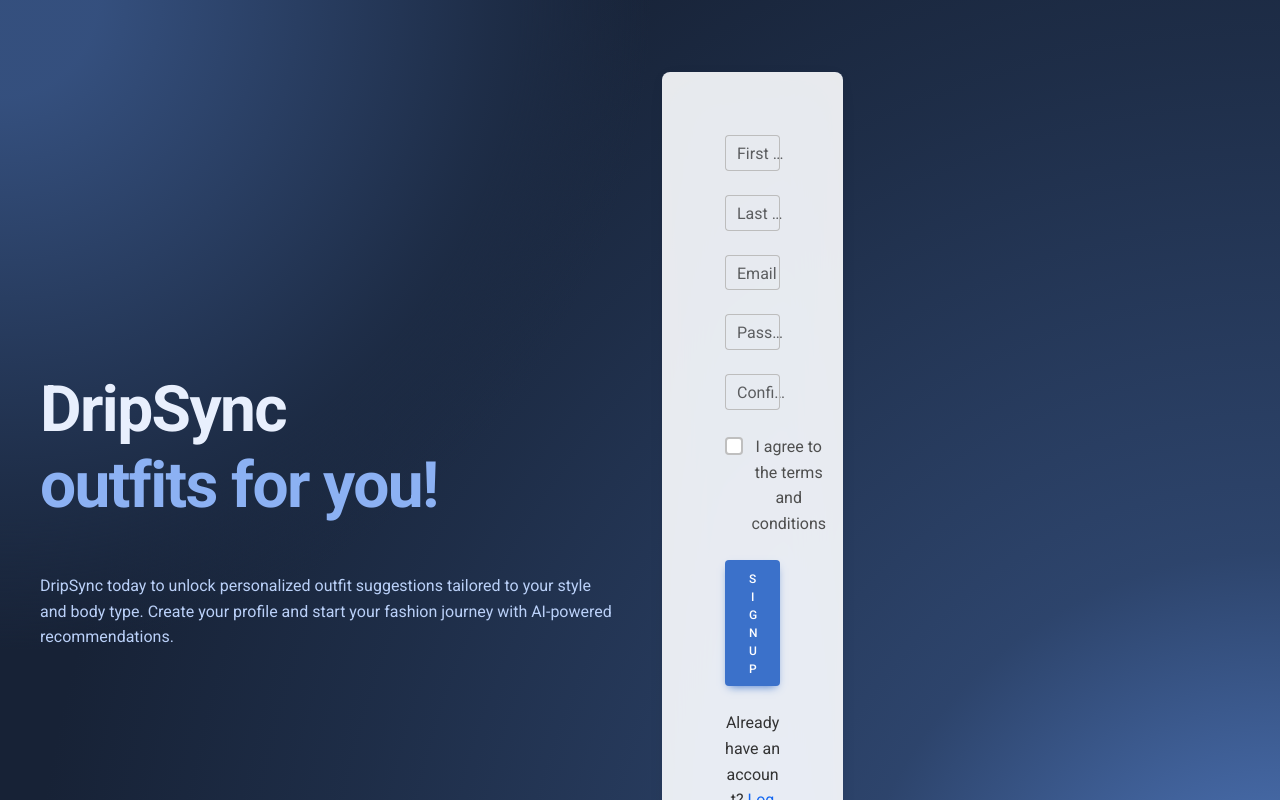
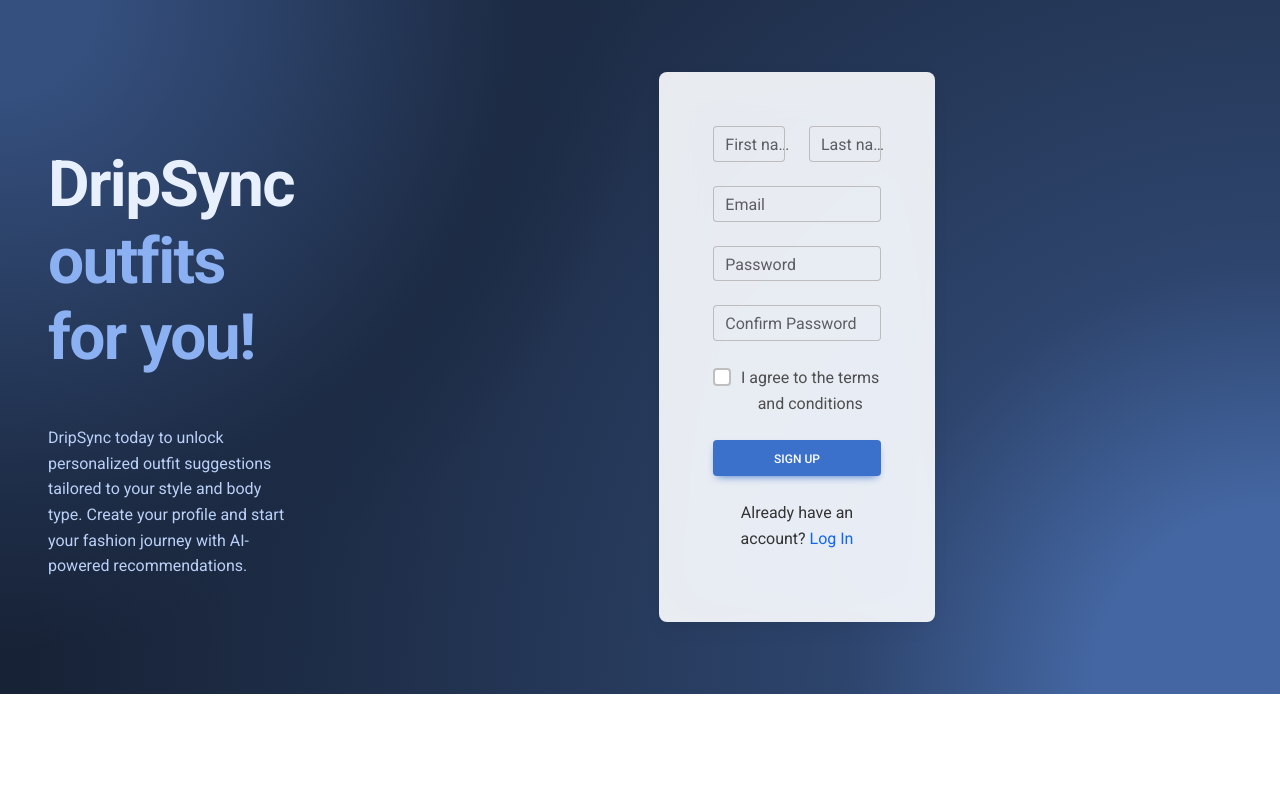
Before and after one commit to Somzee5/DripSync_Repo, a React (Create React App) app in the folder DripSyncFrontend/dripsync/: page /register in a window 1280 px wide. Shown: the top 800 px of the page. Built offline with nearby package versions, Linux system fonts and the light colour scheme.

Commit message:
Styling adjustments done

```diff
--- a/DripSyncFrontend/dripsync/src/Components/Login.js
+++ b/DripSyncFrontend/dripsync/src/Components/Login.js
@@ -77,7 +77,7 @@
         </MDBCol>
 
         <MDBCol md='6' className='position-relative'>
-          <MDBCard className='my-5 bg-glass' style={{ maxWidth: '500px', padding: '20px', margin: '0 auto' }}>
+          <MDBCard className='my-5 bg-glass' style={{ maxWidth: '600px', width: '600px', padding: '20px', margin: '0 auto' }}>
             <MDBCardBody className='p-4'>
               <div className="d-flex justify-content-end mb-4">
                 <MDBBtn size='md' onClick={() => history.push('/register')}>
--- a/DripSyncFrontend/dripsync/src/Components/Signup.js
+++ b/DripSyncFrontend/dripsync/src/Components/Signup.js
@@ -1,6 +1,6 @@
 import React, { useState } from 'react';
 import { useHistory } from 'react-router-dom';
-import api from '../utils/api'; // Assuming you're using the api utility for HTTP requests
+import api from '../utils/api';
 import {
   MDBBtn,
   MDBContainer,
@@ -15,7 +15,6 @@
 const Signup = () => {
   const history = useHistory();
 
-  // State management for form fields
   const [formData, setFormData] = useState({
     firstName: '',
     lastName: '',
@@ -27,7 +26,6 @@
 
   const [error, setError] = useState('');
 
-  // Handle input changes
   const handleInputChange = (e) => {
     setFormData({
       ...formData,
@@ -35,7 +33,6 @@
     });
   };
 
-  // Handle checkbox toggle
   const handleCheckboxChange = (e) => {
     setFormData({
       ...formData,
@@ -43,7 +40,6 @@
     });
   };
 
-  // Handle form submission
   const handleSubmit = async (e) => {
     e.preventDefault();
 
@@ -58,7 +54,7 @@
     }
 
     try {
-      const response = await api.post('/register/', {  // Fixed path
+      const response = await api.post('/register/', {
         firstname: formData.firstName,
         lastname: formData.lastName,
         email: formData.email,
@@ -70,10 +66,7 @@
       const { access, user_id } = response.data;
       sessionStorage.setItem('access_token', access);
       history.push(`/profile/${user_id}`);
-
-    }
-    catch (err)
-    {
+    } catch (err) {
       console.error(err);
       setError('An error occurred during registration. Please try again.');
     }
@@ -85,20 +78,22 @@
 
   return (
     <MDBContainer fluid className='p-4 background-radial-gradient overflow-hidden'>
-      <MDBRow>
-        <MDBCol md='6' className='text-center text-md-start d-flex flex-column justify-content-center'>
-          <h1 className="my-5 display-3 fw-bold ls-tight px-3" style={{color: 'hsl(218, 81%, 95%)'}}>
+      <MDBRow className="justify-content-center align-items-center">
+        {/* DripSync Welcome Text on the Left */}
+        <MDBCol md='3' className='text-center text-md-start d-flex flex-column justify-content-center'>
+          <h1 className="my-5 display-3 fw-bold ls-tight px-4" style={{color: 'hsl(218, 81%, 95%)'}}>
             DripSync<br />
             <span style={{color: 'hsl(218, 81%, 75%)'}}>outfits for you!</span>
           </h1>
-          <p className='px-3' style={{color: 'hsl(218, 81%, 85%)'}}>
+          <p className='px-4' style={{color: 'hsl(218, 81%, 85%)'}}>
             DripSync today to unlock personalized outfit suggestions tailored to your style and body type. Create your profile and start your fashion journey with AI-powered recommendations.
           </p>
         </MDBCol>
 
-        <MDBCol md='6' className='position-relative'>
-          <MDBCard className='my-5 bg-glass'>
-            <MDBCardBody className='p-5'>
+        {/* Signup Form Card */}
+        <MDBCol md='9' className='position-relative'>
+          <MDBCard className='my-5 bg-glass' style={{ maxWidth: '800px', padding: '30px', margin: '20px auto' }}>
+            <MDBCardBody className='p-4'>
               <form onSubmit={handleSubmit}>
                 <MDBRow>
                   <MDBCol col='6'>
@@ -166,14 +161,12 @@
                   Already have an account? <span style={{color: '#1266f1', cursor: 'pointer'}} onClick={handleLoginClick}>Log In</span>
                 </p>
               </form>
-
-
             </MDBCardBody>
           </MDBCard>
         </MDBCol>
       </MDBRow>
     </MDBContainer>
   );
-}
+};
 
 export default Signup;
--- a/DripSyncFrontend/dripsync/src/Pages/Home.js
+++ b/DripSyncFrontend/dripsync/src/Pages/Home.js
@@ -1,7 +1,7 @@
 import React, { useState, useEffect } from 'react';
 import { MDBContainer, MDBRow, MDBCol } from 'mdb-react-ui-kit';
 import HeroSection from '../Components/HeroSection';
-import ProductCard from '../Components/ProductCard';
+import TaskCard from '../Components/ProductCard';
 import api from '../utils/api';
 
 const Home = () => {
@@ -46,14 +46,14 @@
         <HeroSection handleSearch={handleSearch} user_id={user_id} suggestions={suggestions} />
       )}
 
-      {/* Product Cards */}
+      {/* Product Cards
       <MDBRow className="product-cards mt-5">
         {products.map((product, index) => (
           <MDBCol md="9" key={index}>
-            <ProductCard product={product} />
+            <TaskCard product={product} />
           </MDBCol>
         ))}
-      </MDBRow>
+      </MDBRow> */}
     </MDBContainer>
   );
 };
--- a/DripSyncFrontend/dripsync/src/Pages/PersonalProfile.js
+++ b/DripSyncFrontend/dripsync/src/Pages/PersonalProfile.js
@@ -34,8 +34,8 @@
       <MDBContainer className="py-5 h-100">
         <MDBRow className="justify-content-center align-items-start h-100">
           {/* Left: Profile Information */}
-          <MDBCol lg="4" className="mb-4 mb-lg-0">
-            <MDBCard className="mb-3" style={{ borderRadius: '.5rem' }}>
+          <MDBCol lg="5" className="mb-4 mb-lg-0"> {/* Changed lg from 4 to 5 */}
+            <MDBCard className="mb-3" style={{ borderRadius: '.5rem', width: '100%' }}> {/* Added width: 100% */}
               <MDBRow className="g-0">
                 <MDBCol md="9" className="gradient-custom text-center text-white"
                   style={{ borderTopLeftRadius: '.5rem', borderBottomLeftRadius: '.5rem' }}>
@@ -93,11 +93,11 @@
           </MDBCol>
 
           {/* Right: My Wardrobe Section */}
-          <MDBCol lg="8">
+          <MDBCol lg="7"> {/* Changed lg from 8 to 7 */}
             <MDBTypography tag="h5" className="mb-3">My Wardrobe (Wishlist)</MDBTypography>
             {wardrobe.length > 0 ? (
               wardrobe.map((item) => (
-                <MDBCard className="mb-3" style={{ borderRadius: '.5rem' }} key={item.Id_Product}>
+                <MDBCard className="mb-3" style={{ borderRadius: '.5rem', width: '100%' }} key={item.Id_Product}> {/* Added width: 100% */}
                   <MDBRow className="g-0 align-items-center">
                     <MDBCol md="4">
                       <MDBCardImage
--- a/DripSyncFrontend/dripsync/src/Pages/ProductDetail.css
+++ b/DripSyncFrontend/dripsync/src/Pages/ProductDetail.css
@@ -3,8 +3,8 @@
 .product-detail-container {
   display: flex;
   flex-direction: column; /* Stack the main product on top and related products below */
-  justify-content: center;
-  align-items: center;
+  justify-content: flex-start; /* Align items to the top */
+  align-items: center; /* Center align items horizontally */
   min-height: 100vh;
   background-color: #f4f4f4;
 }
@@ -15,7 +15,7 @@
   border-radius: 8px;
   box-shadow: 0 0 15px rgba(0, 0, 0, 0.2); /* Slightly stronger shadow for emphasis */
   max-width: 700px; /* Increased max width to make the main product larger */
-  margin-bottom: 30px; /* Space between the main product and the related products */
+  margin: 30px 0; /* Space above and below the main product */
   text-align: center;
 }
 
--- a/DripSyncFrontend/dripsync/src/Pages/ProductDetail.js
+++ b/DripSyncFrontend/dripsync/src/Pages/ProductDetail.js
@@ -2,6 +2,7 @@
 import { useLocation, useHistory } from 'react-router-dom';
 import './ProductDetail.css';
 import './RelatedProduct.css';
+import HeroSection from '../Components/HeroSection'; // Importing HeroSection
 
 const ProductDetail = () => {
   const location = useLocation();
@@ -60,6 +61,7 @@
 
   return (
     <div className="product-detail-container">
+      <HeroSection /> {/* Include HeroSection here */}
       <div className="product-detail-card">
         <img src={product.URL_image} alt={product.Brand} className="product-image" />
         <h2>{product.Brand}</h2>
```
Also changed, not shown: DripSyncFrontend/dripsync/src/Components/ProductCard.js (+14 -17 lines), DripSyncFrontend/dripsync/src/Components/HeroSection.js (line endings or trailing spaces).
